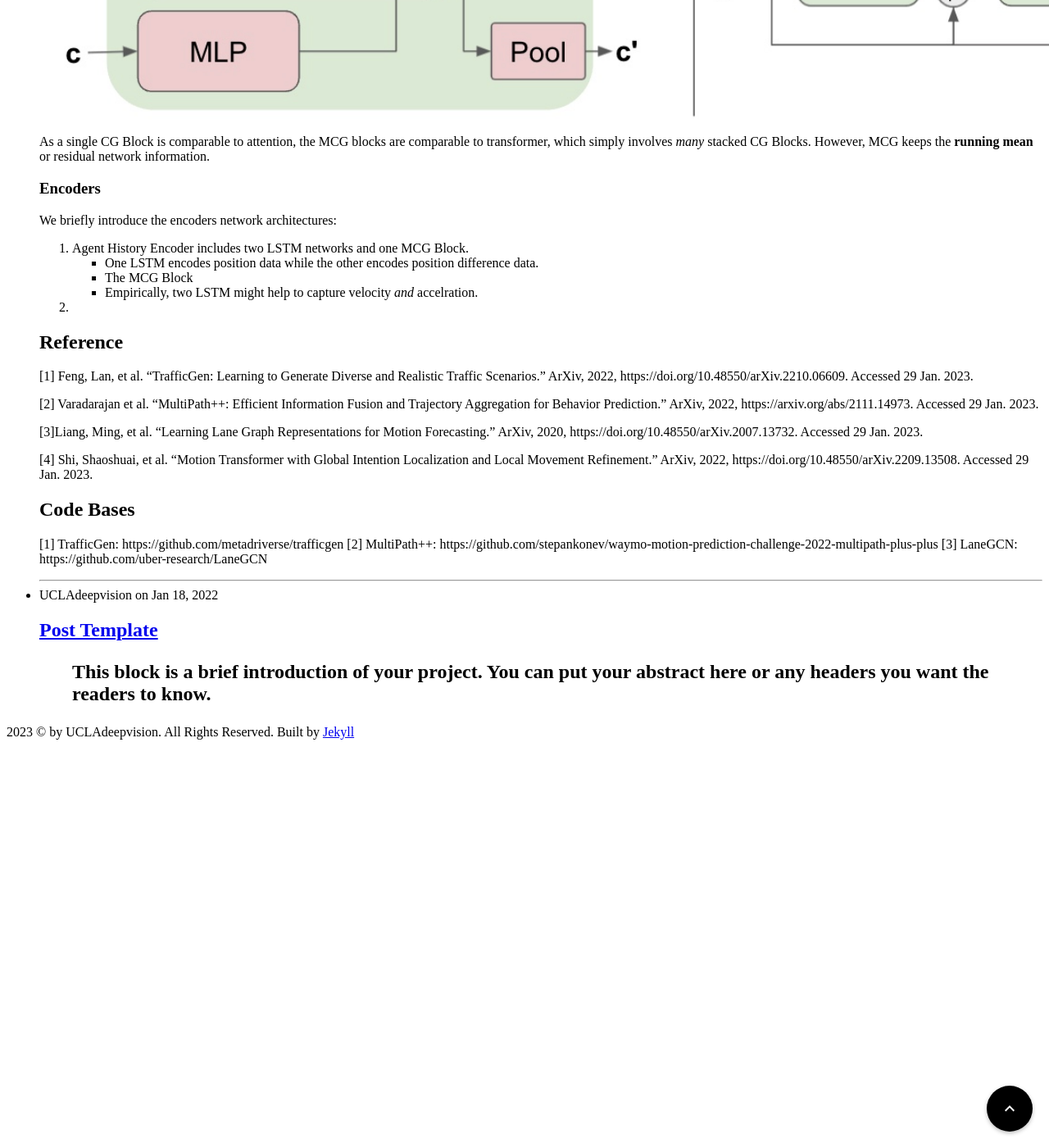
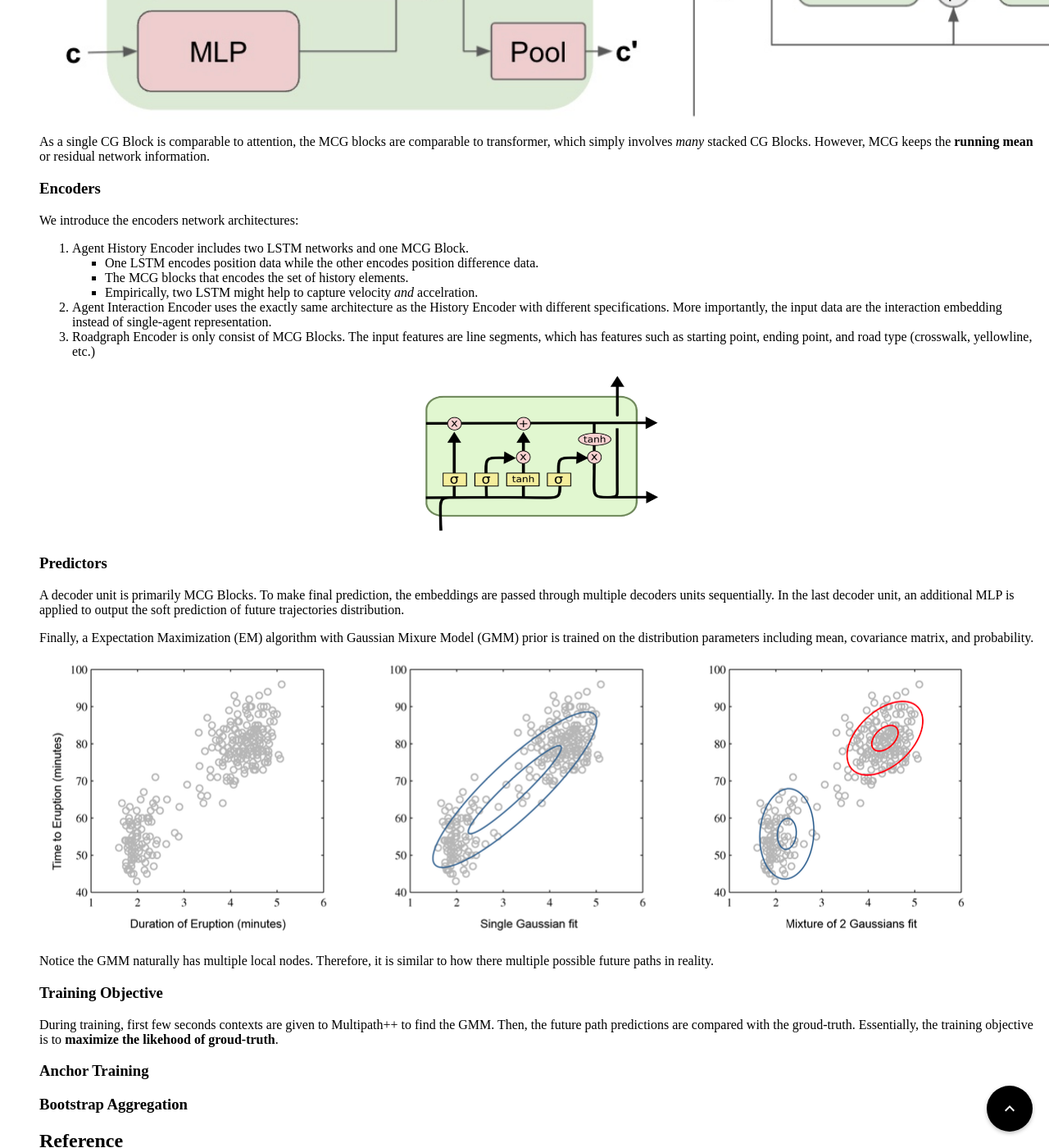
Before and after one commit to UCLAdeepvision/CS188-Projects-2023Winter, a Jekyll site: the page built from index.html, in a window 1280 px wide and 1400 px high, scrolled down 2651 px. Shown: the whole window at 82% size. Built offline with Jekyll 4.4.1, drawn with Linux system fonts in a browser that asks for light colours.

Commit message:
more about mp++

```diff
--- a/_posts/2023-01-27-team03-trajectory_pred_plan.md
+++ b/_posts/2023-01-27-team03-trajectory_pred_plan.md
@@ -61,12 +61,34 @@ In comparison to Cross-Attention on the left, CG is computationally cheaper by s
 As a single CG Block is comparable to attention, the MCG blocks are comparable to transformer, which simply involves *many* stacked CG Blocks. However, MCG keeps the **running mean** or residual network information.
 
 ### Encoders
-We briefly introduce the encoders network architectures:
+We introduce the encoders network architectures:
 1. Agent History Encoder includes two LSTM networks and one MCG Block.
     * One LSTM encodes position data while the other encodes position difference data.
-    * The MCG Block
+    * The MCG blocks that encodes the set of history elements.
     * Empirically, two LSTM might help to capture velocity *and* accelration.
-2.
+2. Agent Interaction Encoder uses the exactly same architecture as the History Encoder with different specifications. More importantly, the input data are the interaction embedding instead of single-agent representation.
+3. Roadgraph Encoder is only consist of MCG Blocks. The input features are line segments, which has features such as starting point, ending point, and road type (crosswalk, yellowline, etc.)
+<p align="center">
+<img src="../assets/images/team03/lstm.png"  width="300" height="200">
+</p>
+
+### Predictors
+A decoder unit is primarily MCG Blocks. To make final prediction, the embeddings are passed through multiple decoders units sequentially. In the last decoder unit, an additional MLP is applied to output the soft prediction of future trajectories distribution.
+
+Finally, a Expectation Maximization (EM) algorithm with Gaussian Mixure Model (GMM) prior is trained on the distribution parameters including mean, covariance matrix, and probability.
+
+![image info](../assets/images/team03/gmm.png)
+
+Notice the GMM naturally has multiple local nodes. Therefore, it is similar to how there multiple possible future paths in reality.
+
+### Training Objective
+During training, first few seconds contexts are given to Multipath++ to find the GMM. Then, the future path predictions are compared with the groud-truth. Essentially, the training objective is to **maximize the likehood of groud-truth**.
+
+### Anchor Training
+
+### Bootstrap Aggregation
+
+
 
 ## Reference
 
```
Also changed, not shown: assets/images/team03/gmm.png (added), assets/images/team03/lstm.png (added).
